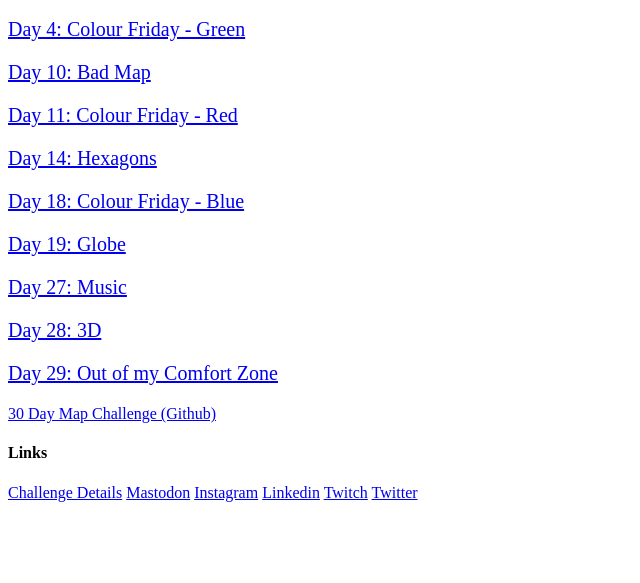
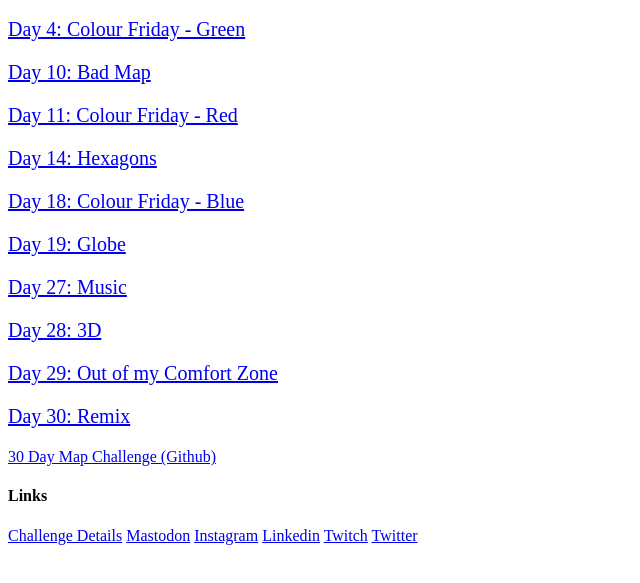
Before and after one commit to VikkiWalls/30-Day-Map-Challenge-live-maps-, a plain HTML site: page index.html in a window 1280 px wide. Shown: the part 101-684 px from the top of the page, without its empty margins (0-640 px from the left). Drawn offline with Linux system fonts and the light colour scheme.

Commit message:
linking day 30 plot to homepage

```diff
--- a/index.html
+++ b/index.html
@@ -46,6 +46,9 @@
         <p style="font-size: 20px; color:#1F9AFE;">
             <a href="Day 29.html">Day 29: Out of my Comfort Zone</a>
         </p>
+        <p style="font-size: 20px; color:#1F9AFE;">
+            <a href="remixplot.html">Day 30: Remix</a>
+        </p>
     </div>
 </html>
 
```
Also changed, not shown: remixplot.html (+1 -1 lines).
